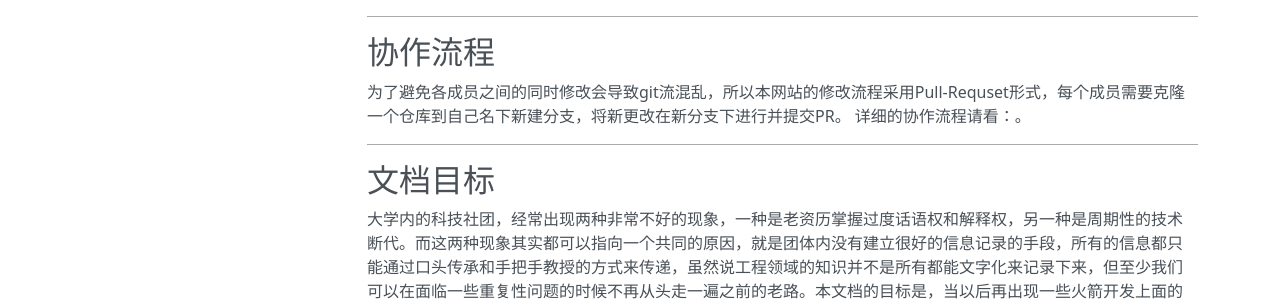
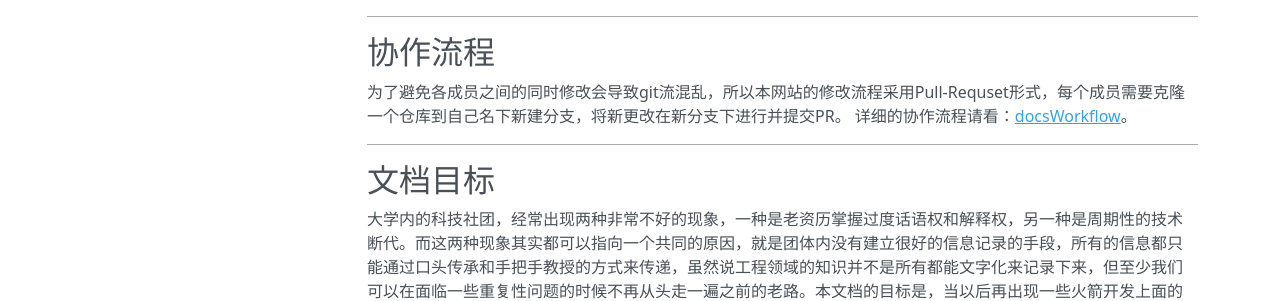
Before and after one commit to SophonSnwflake/rocket-docs, an MkDocs documentation site: the page built from docs/index.md, in a window 1280 px wide and 1091 px high. Shown: the part 565-866 px from the top of the window. Built offline with MkDocs 1.6.1, drawn with Linux system fonts in a browser that asks for light colours; nearby versions of some CDN libraries.

Commit message:
小更改

```diff
--- a/docs/index.md
+++ b/docs/index.md
@@ -26,7 +26,7 @@
 
 ## 协作流程
 为了避免各成员之间的同时修改会导致git流混乱，所以本网站的修改流程采用Pull-Requset形式，每个成员需要克隆一个仓库到自己名下新建分支，将新更改在新分支下进行并提交PR。
-详细的协作流程请看：。
+详细的协作流程请看：[docsWorkflow](development/docs_workflow.md)。
 
 ---
 
```
